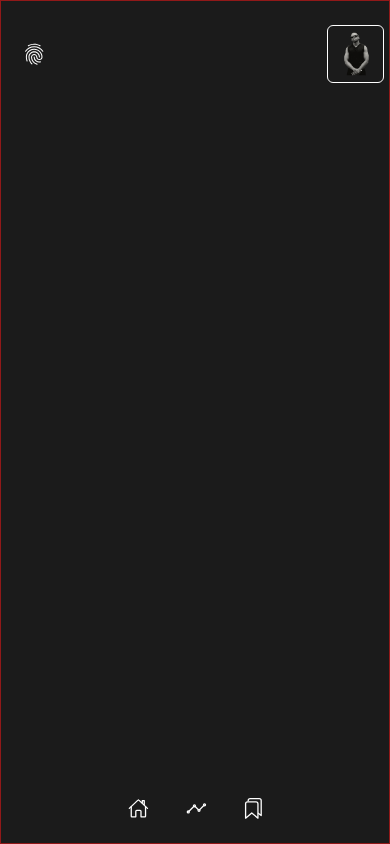
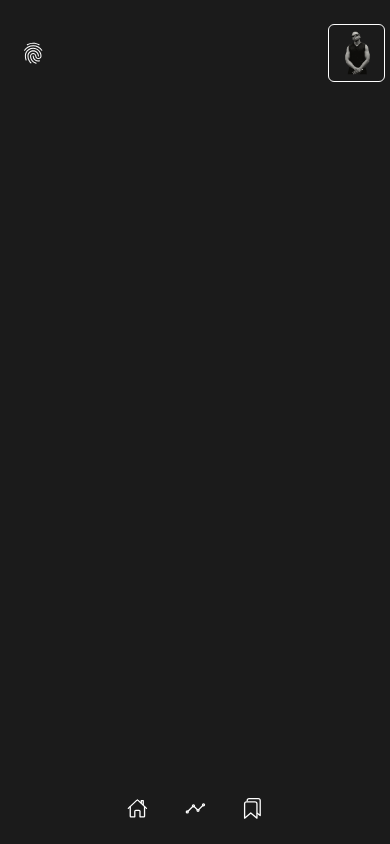
Before and after one commit to Solwandle-Mihlali/mobile-designs, a website: page index.html in a window 390 px wide. Drawn offline with nearby package versions, Linux system fonts and the light colour scheme.

Commit message:
Update mobile.css

```diff
--- a/mobile.css
+++ b/mobile.css
@@ -24,7 +24,7 @@
             }
 
             .container{
-                border: solid rgb(145, 25, 25) 1px;
+
                 min-height: 100vh;
                 width: 100%;
 
```
